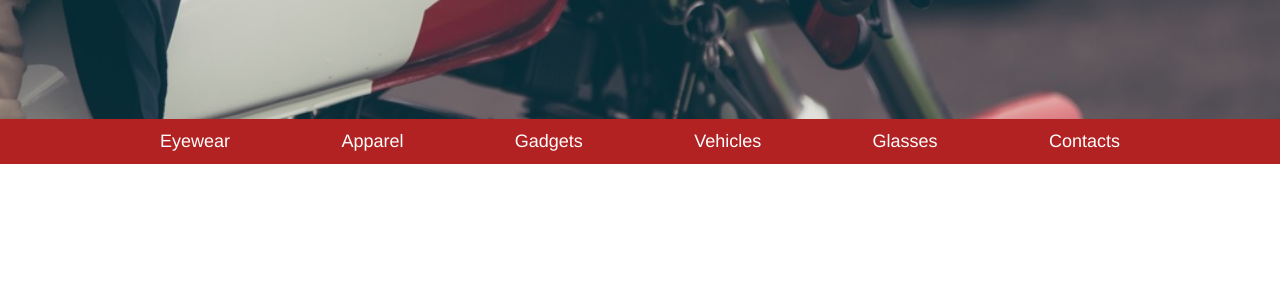
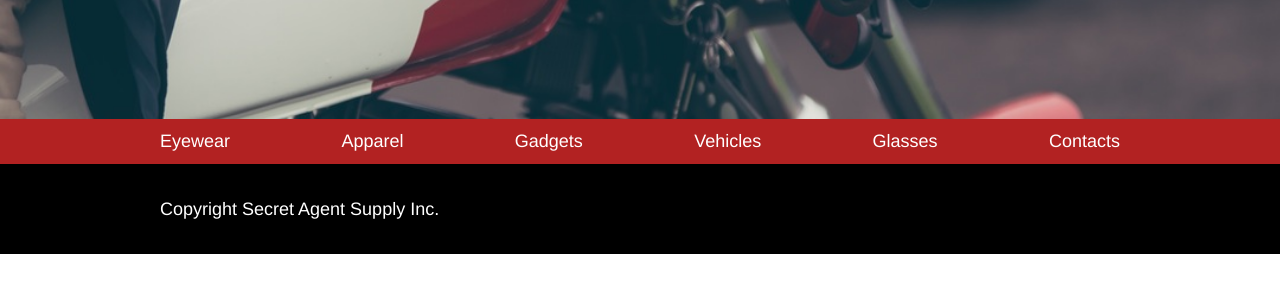
Before and after one commit to brenda-luz/SecretAgentSupply, a plain HTML site: page index.html in a window 1280 px wide. Shown: the part 373-666 px from the top of the page. Drawn offline with Linux system fonts and the light colour scheme.

Commit message:
Add footer

```diff
--- a/index.html
+++ b/index.html
@@ -36,7 +36,11 @@
     </nav>
 
 
-
+    <footer>
+      <div class="site-container">
+        <p>Copyright Secret Agent Supply Inc.</p>
+      </div>
+    </footer>
 
   </body>
 </html>
--- a/resources/css/style.css
+++ b/resources/css/style.css
@@ -74,6 +74,12 @@ nav {
   padding: 0.75rem 0;
 }
 
-nav-item {
 
+/*footer*/
+footer {
+  background-color: #000;
+  text-align: left;
+  height: 5rem;
+  display: flex;
+  align-items: center;
 }
```
Lines whose indentation alone changed are shown as unchanged.
